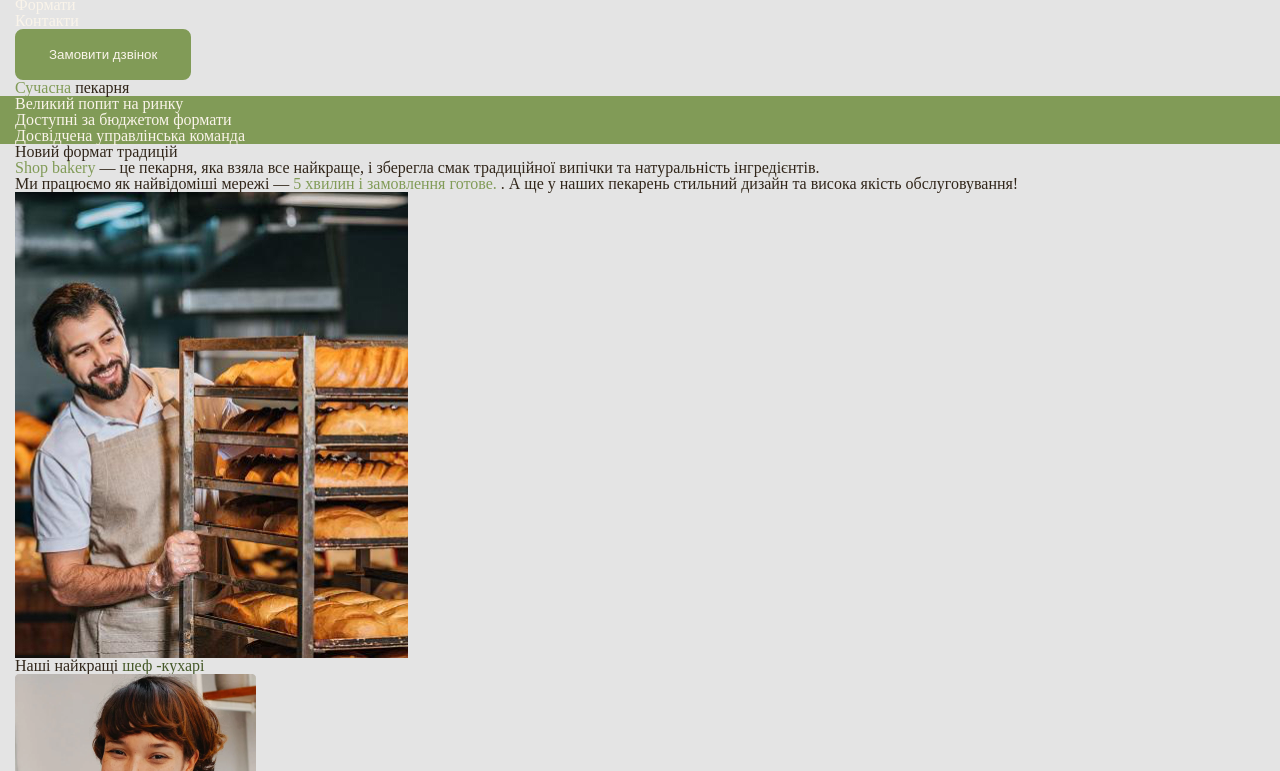
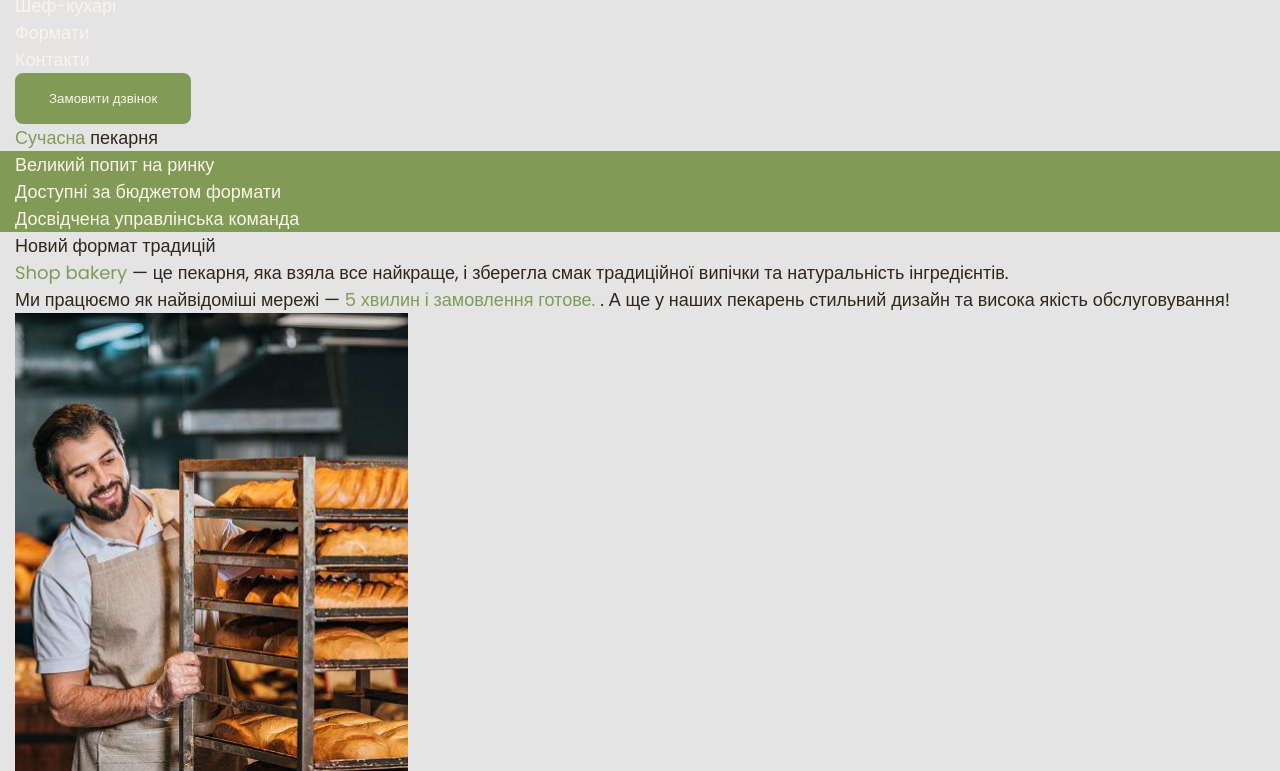
Before and after one commit to VitaliiaYaremenko/Bakery, a website: page src/index.html in a window 1280 px wide. Shown: the part 91-862 px from the top of the page. Drawn offline with Linux system fonts and the light colour scheme.

Commit message:
added fonts

```diff
--- a/src/css/main.css
+++ b/src/css/main.css
@@ -1,5 +1,31 @@
+@font-face {
+    font-display: swap;
+    font-family: 'Poppins';
+    font-weight: 300;
+    src: url('../fonts/poppins-v22-latin-300.woff2') format('woff2');
+}
+
+@font-face {
+    font-display: swap;
+    font-family: 'Poppins';
+    font-weight: 400;
+    src: url('../fonts/poppins-v22-latin-regular.woff2') format('woff2');
+}
+
+@font-face {
+    font-display: swap;
+    font-family: 'Poppins';
+    font-weight: 600;
+    src: url('../fonts/poppins-v22-latin-600.woff2') format('woff2');
+}
+
+@font-face {
+    font-display: swap;
+    font-family: 'Poppins';
+    font-weight: 900;
+    src: url('../fonts/poppins-v22-latin-900.woff2') format('woff2');
+}
 /* BASIC STYLE*/
-
 :root {
     --color-primary-dark: #31261A;
     --color-primary-light: #FAF4EA;
@@ -11,6 +37,10 @@
 body {
     background-color: var(--color-backgraung);
     color: var(--color-primary-dark);
+    font-family: 'Poppins', sans-serif;
+    font-weight: 400;
+    font-size: 18px;
+    line-height: 1.5;
 }
 
 .container {
```
Also changed, not shown: src/fonts/poppins-v22-latin-300.woff2 (added), src/fonts/poppins-v22-latin-600.woff2 (added), src/fonts/poppins-v22-latin-900.woff2 (added), src/fonts/poppins-v22-latin-regular.woff2 (added).
